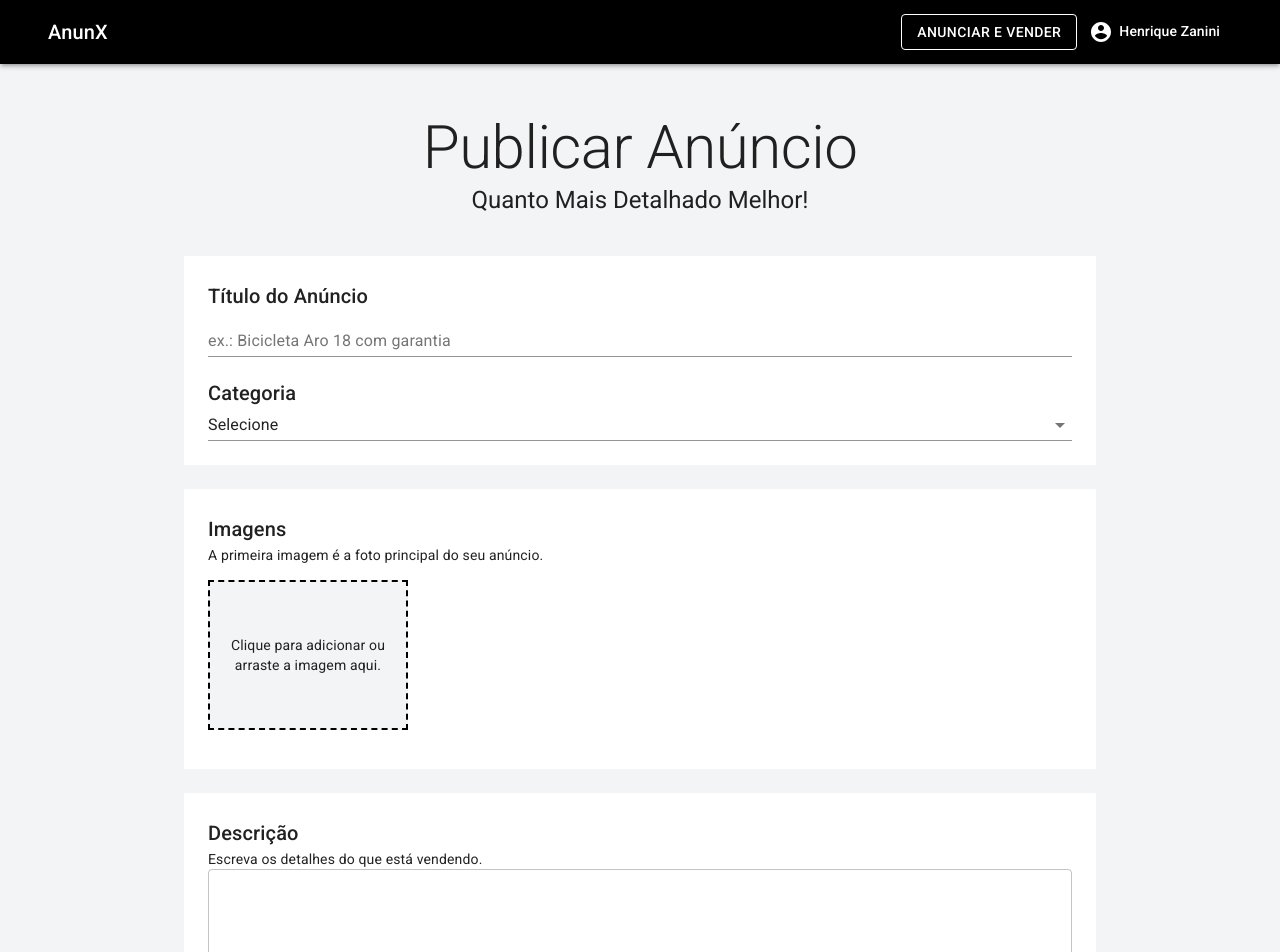
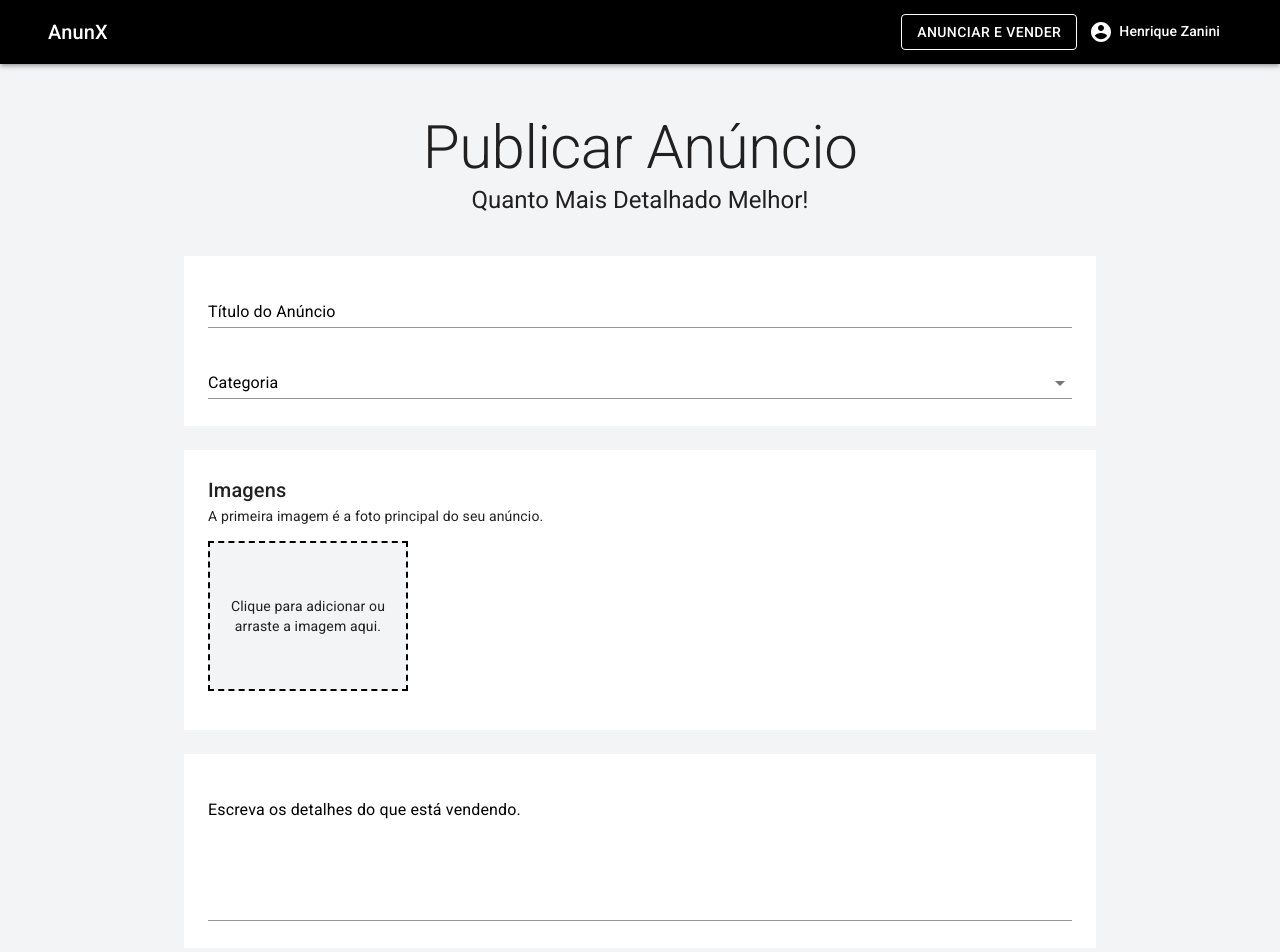
Before and after one commit to HenriqueBZ/anunx, a Next.js app: page /user/publish in a window 1280 px wide. Shown: the top 952 px of the page. Built offline with nearby package versions, Linux system fonts and the light colour scheme.

Commit message:
validacao do campo descricao + refactor para formControl

```diff
--- a/pages/user/publish.js
+++ b/pages/user/publish.js
@@ -10,10 +10,13 @@ import {
     IconButton,
     InputAdornment,
     InputLabel,
+    MenuItem,
     OutlinedInput,
     Select,
     TextField,
-    Typography
+    Typography,
+    FormHelperText,
+    Input,
 } from '@material-ui/core'
 
 import { useDropzone } from 'react-dropzone'
@@ -36,6 +39,10 @@ const useStyles = makeStyles((theme) => ({
         display: 'flex',
         flexWrap: 'wrap',
         marginTop: 15,
+    },
+    inputLabel: {
+        fontWeight: 400,
+        color: theme.palette.primary.main,
     },
     dropzone: {
         display: 'flex',
@@ -86,6 +93,10 @@ const validationSchema = yup.object().shape({
         .min(6, 'Escreva um título maior')
         .max(100, 'Título muito grande')
         .required('Campo obrigatório'),
+    category: yup.string().required('Campo obrigatório'),
+    description: yup.string()
+        .min(50, 'Escreva uma descrição com pelo menos 50 caracteres')
+        .required('Campo obrigatório'),
 })
 
 const Publish = () => {
@@ -117,7 +128,9 @@ const Publish = () => {
         <TemplateDefault>
             <Formik
                 initialValues={{
-                    title: ''
+                    title: '',
+                    category: '',
+                    description: '',
                 }}
                 validationSchema={validationSchema}
                 onSubmit={(values) => {
@@ -148,49 +161,48 @@ const Publish = () => {
 
                                 <Container maxWidth="md" className={classes.boxContainer}>
                                     <Box className={classes.box}>
-                                        <Typography component="h6" variant="h6" color="textPrimary">
-                                            Título do Anúncio
-                                        </Typography>
-                                        <TextField
+
+                                        <FormControl error={errors.title} fullWidth>
+                                            <InputLabel className={classes.inputLabel}>Título do Anúncio</InputLabel>
+                                            <Input
                                                 name="title"
                                                 value={values.title}
                                                 onChange={handleChange}
-                                            label="ex.: Bicicleta Aro 18 com garantia"
-                                            size="small"
+                                            />
+                                            <FormHelperText>
+                                                { errors.category }
+                                            </FormHelperText>
+                                        </FormControl>
+                                        <br /><br />
+
+                                        <FormControl error={errors.category} fullWidth>
+                                        <InputLabel className={classes.inputLabel}>Categoria</InputLabel>
+                                            <Select
+                                                name="category"
+                                                value={values.category}
                                                 fullWidth
-                                            error={errors.title}
-                                            helperText={errors.title}
-                                        />
-                                        <br /><br />
-                                        <Typography component="h6" variant="h6" color="textPrimary">
-                                            Categoria
-                                        </Typography>
-                                        <Select
-                                            native
-                                            value=""
-                                            fullWidth
-                                            onchange={() =>{}}
-                                            inputProps={{
-                                                name: 'age',
-                                            }}
+                                                onChange={handleChange}
                                             >
-                                            <option value="">Selecione</option>
-                                            <option value={1}>Bebê e Criança</option>
-                                            <option value={3}>Agricultura</option>
-                                            <option value={3}>Moda</option>
-                                            <option value={3}>Carros, Motos e Barcos</option>
-                                            <option value={3}>Serviços</option>
-                                            <option value={3}>Lazer</option>
-                                            <option value={3}>Animais</option>
-                                            <option value={3}>Casa, Móveis e Jardim</option>
-                                            <option value={3}>Imóveis</option>
-                                            <option value={3}>Equipamentos e Ferramentas</option>
-                                            <option value={3}>Celulares e Tablets</option>
-                                            <option value={3}>Esportes</option>
-                                            <option value={3}>Tecnologia</option>
-                                            <option value={3}>Empregos</option>
-                                            <option value={3}>Outros</option>
+                                                <MenuItem value="Bebê e Criança">Bebê e Criança</MenuItem>
+                                                <MenuItem value="Agricultura">Agricultura</MenuItem>
+                                                <MenuItem value="Moda">Moda</MenuItem>
+                                                <MenuItem value="Carros, Motos e Barcos">Carros, Motos e Barcos</MenuItem>
+                                                <MenuItem value="Serviços">Serviços</MenuItem>
+                                                <MenuItem value="Lazer">Lazer</MenuItem>
+                                                <MenuItem value="Animais">Animais</MenuItem>
+                                                <MenuItem value="Casa, Móveis e Jardim">Casa, Móveis e Jardim</MenuItem>
+                                                <MenuItem value="Imóveis">Imóveis</MenuItem>
+                                                <MenuItem value="Equipamentos e Ferramentas">Equipamentos e Ferramentas</MenuItem>
+                                                <MenuItem value="Celulares e Tablets">Celulares e Tablets</MenuItem>
+                                                <MenuItem value="Esportes">Esportes</MenuItem>
+                                                <MenuItem value="Tecnologia">Tecnologia</MenuItem>
+                                                <MenuItem value="Empregos">Empregos</MenuItem>
+                                                <MenuItem value="Outros">Outros</MenuItem>
                                             </Select>
+                                            <FormHelperText>
+                                                { errors.category }
+                                            </FormHelperText>
+                                        </FormControl>
                                     </Box>
                                 </Container>
 
@@ -240,18 +252,19 @@ const Publish = () => {
 
                                 <Container maxWidth="md" className={classes.boxContainer}>
                                     <Box className={classes.box}>
-                                        <Typography component="h6" variant="h6" color="textPrimary">
-                                            Descrição
-                                        </Typography>
-                                        <Typography component="div" variant="body2" color="textPrimary">
-                                            Escreva os detalhes do que está vendendo.
-                                        </Typography>
-                                        <TextField
+
+                                        <FormControl error={errors.description} fullWidth>
+                                        <InputLabel className={classes.inputLabel}>Escreva os detalhes do que está vendendo.</InputLabel>
+                                            <Input
+                                                name="description"
                                                 multiline
                                                 rows={6}
                                                 variant="outlined"
-                                            fullWidth
                                             />
+                                            <FormHelperText>
+                                                { errors.description }
+                                            </FormHelperText>
+                                        </FormControl>
                                     </Box>
                                 </Container>
 
@@ -268,6 +281,9 @@ const Publish = () => {
                                                 startAdornment={<InputAdornment position="start">R$</InputAdornment>}
                                                 labelWidth={40}
                                             />
+                                            <FormHelperText>
+                                                { errors.description }
+                                            </FormHelperText>
                                         </FormControl>
                                     </Box>
                                 </Container>
```
Lines whose indentation alone changed are shown as unchanged.
